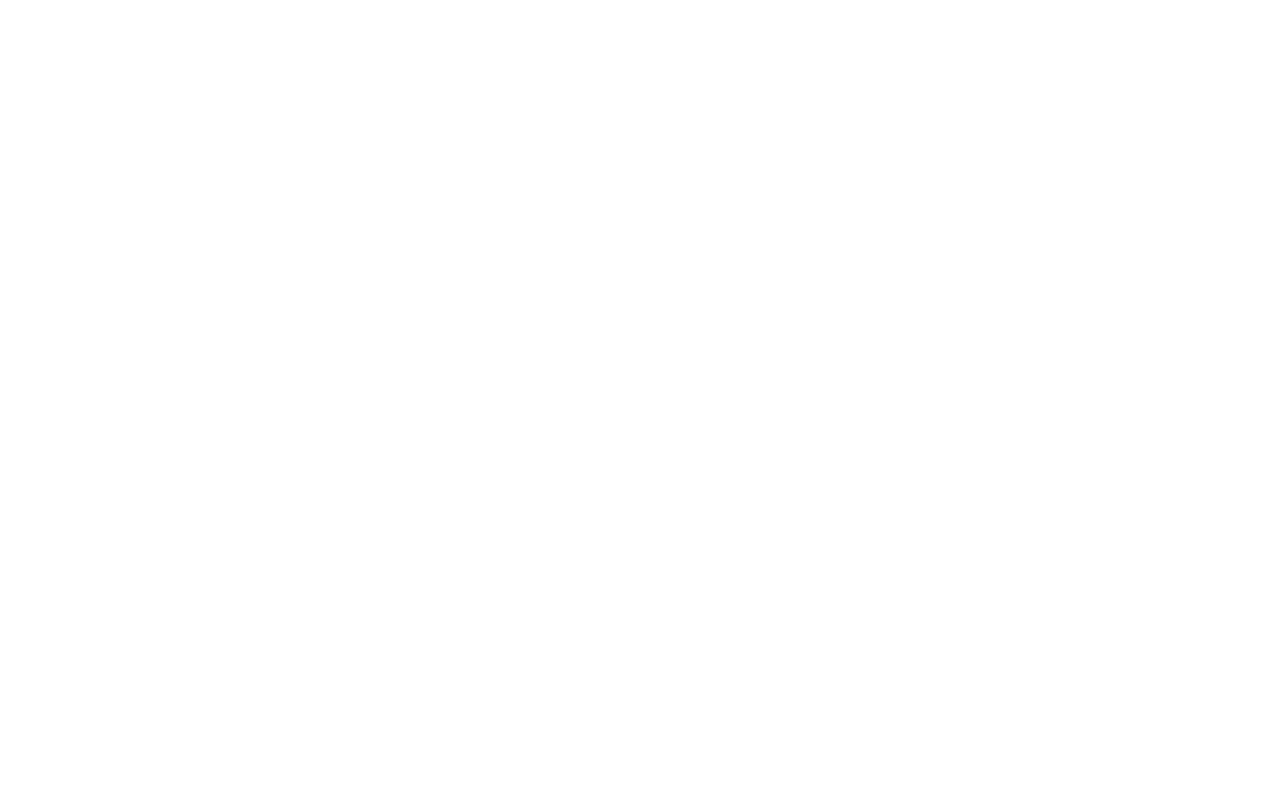
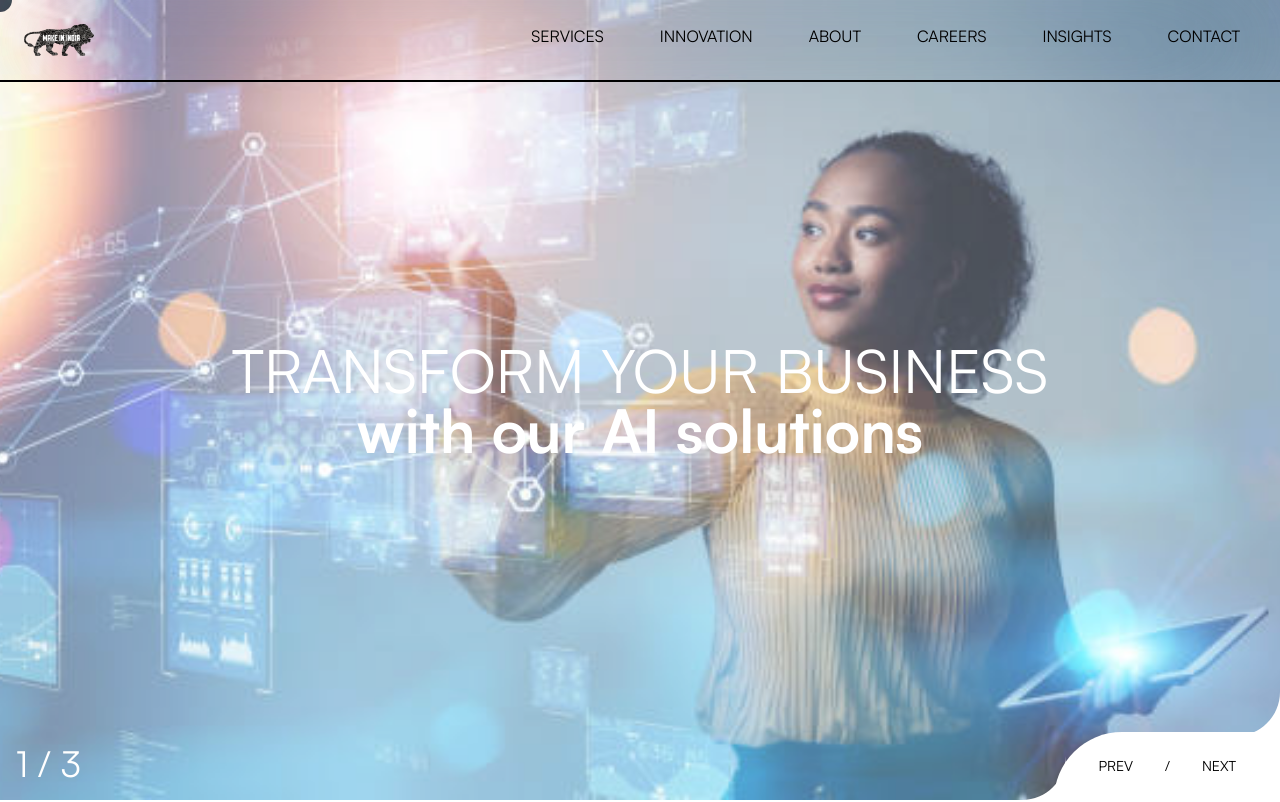
Before and after one commit to yesh21/learn-react, a React (Vite) app in the folder startup-demo-site/: page /learn-react/data-ai in a window 1280 px wide. Before the commit this address had no page. Shown: the top 802 px of the page. Built offline with nearby package versions, Linux system fonts and the light colour scheme.

Commit message:
updated some bugs and added data-ai career routes

```diff
--- a/startup-demo-site/package.json
+++ b/startup-demo-site/package.json
@@ -8,7 +8,7 @@
   "type": "module",
   "scripts": {
     "predeploy": "npm run build",
-    "deploy": "gh-pages -d build" ,
+    "deploy": "gh-pages -d dist" ,
     "dev": "vite",
     "build": "vite build",
     "lint": "eslint .",
--- a/startup-demo-site/src/App.jsx
+++ b/startup-demo-site/src/App.jsx
@@ -13,9 +13,9 @@ function App() {
     <>
     <BrowserRouter>
       <Routes>
-        <Route path="/" element={<Index />} />
-        <Route path="/data-ai" element={<DataAi />} />
-        <Route path="/careers" element={<Careers />} />
+        <Route path="/learn-react/" element={<Index />} />
+        <Route path="/learn-react/data-ai" element={<DataAi />} />
+        <Route path="/learn-react/careers" element={<Careers />} />
       </Routes>
     </BrowserRouter>
     </>
--- a/startup-demo-site/src/components/Carousel.jsx
+++ b/startup-demo-site/src/components/Carousel.jsx
@@ -11,7 +11,7 @@ import React, { useState } from "react";
 const CarouselSlides = (props) => {
     return (
     <div className="relative">
-        <img className="object-cover h-screen w-full opacity-70" src={props.imagescr}/>
+        <img className="object-cover h-svh w-full opacity-70" src={props.imagescr}/>
         <div className="absolute inset-0 flex flex-col items-center justify-center">
             <h1 className="text-4xl md:text-6xl font-normal text-white">TRANSFORM YOUR BUSINESS</h1>
             <h2 className="text-4xl md:text-6xl font-bold text-white">with our AI solutions</h2>
@@ -40,10 +40,10 @@ const Carousel = () => {
         afterChange: (index) => setCurrentSlide(index+1), // Update state on slide change
 
           };
-
+    screen
     return (
       <div className="w-full">
-        <div className="h-full w-full m-auto">
+        <div className="h-svh min-h-screen w-full m-auto">
         <Slider ref={slider} {...settings}>
             <CarouselSlides imagescr = {CarouselImage1}></CarouselSlides>
             <CarouselSlides imagescr = {CarouselImage2}></CarouselSlides>
--- a/startup-demo-site/src/components/Footer.jsx
+++ b/startup-demo-site/src/components/Footer.jsx
@@ -11,7 +11,8 @@ const Footer = () => {
     const footerRef = useRef(null);
 
     useLayoutEffect(() => {
-    gsap.set(footerRef.current, { y: -400 });
+      const handleLoad = () => {
+        gsap.set(footerRef.current, { y: -600 });
 
         gsap.to(footerRef.current    , {
             y: 0,
@@ -25,9 +26,14 @@ const Footer = () => {
             },
           });
             console.log("gsap")
+          };
+
       // Cleanup
+      window.addEventListener('load', handleLoad);
+
       return () => {
         ScrollTrigger.getAll().forEach(trigger => trigger.kill());
+        window.removeEventListener('load', handleLoad);
       };
     }, []);
 
--- a/startup-demo-site/src/components/Header.jsx
+++ b/startup-demo-site/src/components/Header.jsx
@@ -15,7 +15,7 @@ const HoverDropdown = (props) => {
     <div className="absolute left-0 w-48 bg-white border rounded shadow-lg opacity-0 invisible group-hover:visible group-hover:opacity-100 transition-opacity">
       <ul className="py-1">
         <li>
-        <Link to="/data-ai" className="block px-4 py-2 hover:bg-gray-100" >Data-Ai</Link>
+        <Link to="/learn-react/data-ai" className="block px-4 py-2 hover:bg-gray-100" >Data-Ai</Link>
         </li>
         <li>
           <a href="#" className="block px-4 py-2 hover:bg-gray-100">Link 2</a>
@@ -64,7 +64,7 @@ const Header = () => {
       <HoverDropdown name = "SERVICES" />
       <HoverDropdown name = "INNOVATION" />
       <HoverDropdown name = "ABOUT" />
-      <Link to="/careers" className="relative px-4 py-2 mb-2 text-black rounded" >CAREERS</Link>
+      <Link to="/learn-react/careers" className="relative px-4 py-2 mb-2 text-black rounded" >CAREERS</Link>
       <HoverDropdown name = "INSIGHTS" />
       <HoverDropdown name = "CONTACT" />
     </nav>
--- a/startup-demo-site/src/components/SubjectContainer.jsx
+++ b/startup-demo-site/src/components/SubjectContainer.jsx
@@ -66,7 +66,7 @@ const SubjectContainer = () => {
 
 const PartnersInfo = () => {
     return (
-    <div className="text-center py-16 bg-neutral-100">
+    <div className="text-center py-16 bg-neutral-100 z-9 relative">
         <p className="text-lg md:text-xl lg:text-2xl font-light">
         Unlock growth, expand capabilities and deliver unmatched value through with
         </p>
--- a/startup-demo-site/src/components/TestimonialsContainer.jsx
+++ b/startup-demo-site/src/components/TestimonialsContainer.jsx
@@ -8,7 +8,7 @@ import { faArrowLeft, faArrowRight } from '@fortawesome/free-solid-svg-icons';
 
 const TestimonialsCard = () => {
     return (
-        <div class="bg-white overflow-hidden p-4 w-[450px]">
+        <div class="bg-white overflow-hidden p-4 w-[350px] md:w-[450px]">
         <img alt="img" class="w-full rounded-t-xl object-cover" src="https://placehold.co/350x300"/>
         <div class="p-4">
          <h2 class="text-lg font-bold">
@@ -61,7 +61,7 @@ const TestimonialsContainer = () => {
 
     return (
 <div>
-<div className="container mx-auto py-10">
+<div className="mx-auto py-10">
     <div className="">
         <p className="text-blue-500 uppercase tracking-wide p-4">Our Portfolio</p>
         <div className="flex justify-between items-center p-4 border-t border-gray-300 border-r">
--- a/startup-demo-site/src/index.css
+++ b/startup-demo-site/src/index.css
@@ -18,6 +18,9 @@
   height: 100%;
 }
 
+.slick-track {
+  display:flex !important;
+}
 
 
 div {
@@ -89,6 +92,5 @@ body {
 
 #root {
   overflow-x: hidden;
-    position: relative;
     width: 100vw;
 }
--- a/startup-demo-site/vite.config.js
+++ b/startup-demo-site/vite.config.js
@@ -5,8 +5,13 @@ import tailwindcss from "@tailwindcss/vite";
 
 // https://vite.dev/config/
 export default defineConfig({
+  base: "/learn-react/",
   plugins: [
     react(),
     tailwindcss(),
   ],
+  build: {
+    chunkSizeWarningLimit: 1600,
+  },
+
 })
```
Lines whose indentation alone changed are shown as unchanged.
